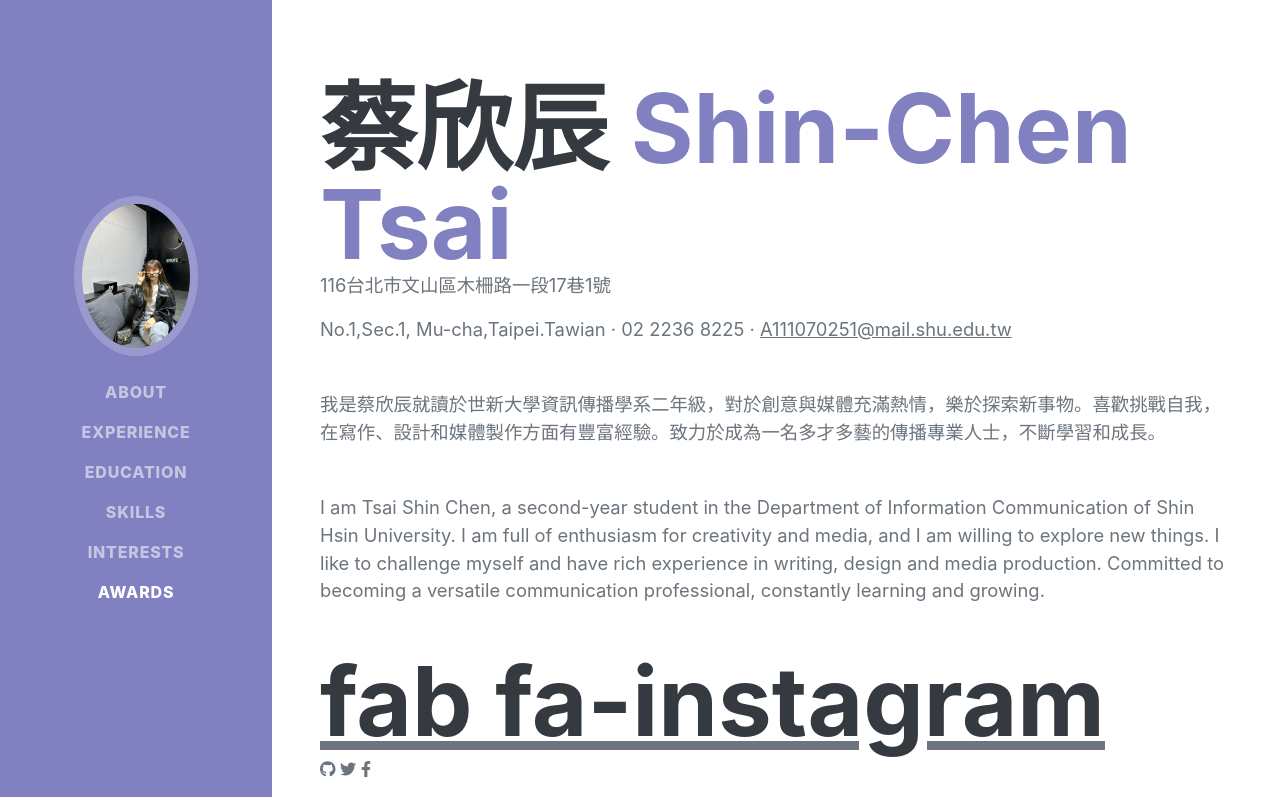
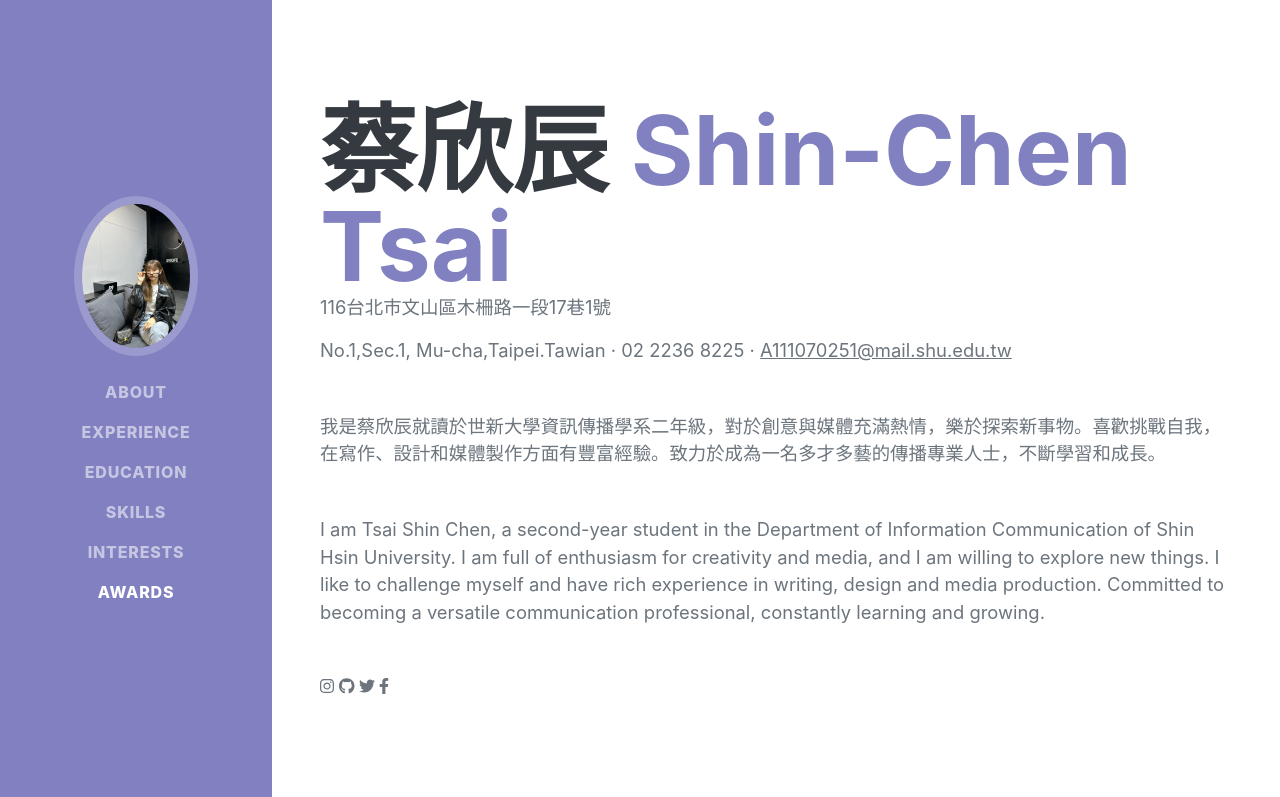
Before and after one commit to SHINCHEN1221/SHINCHEN1221.github.io, a plain HTML site: page index.html in a window 1280 px wide. Shown: the top 797 px of the page. Drawn offline with nearby package versions, Linux system fonts and the light colour scheme.

Commit message:
Update index.html

```diff
--- a/index.html
+++ b/index.html
@@ -58,7 +58,7 @@
 
 
                     </p>
-                    <a class="social-icons" href="https://www.instagram.com/shinnn.__?igsh=YjdwdDJueG05ejA1&utm_source=qr" target="_blank"><h1>fab fa-instagram</h1></a>
+                    <a class="social-icons" href="https://www.instagram.com/shinnn.__?igsh=YjdwdDJueG05ejA1&utm_source=qr" target="_blank"><i class='fab fa-instagram'></i></a>
 
                         <a class="social-icon" href="#!"><i class="fab fa-github"></i></a>
                         <a class="social-icon" href="#!"><i class="fab fa-twitter"></i></a>
```
